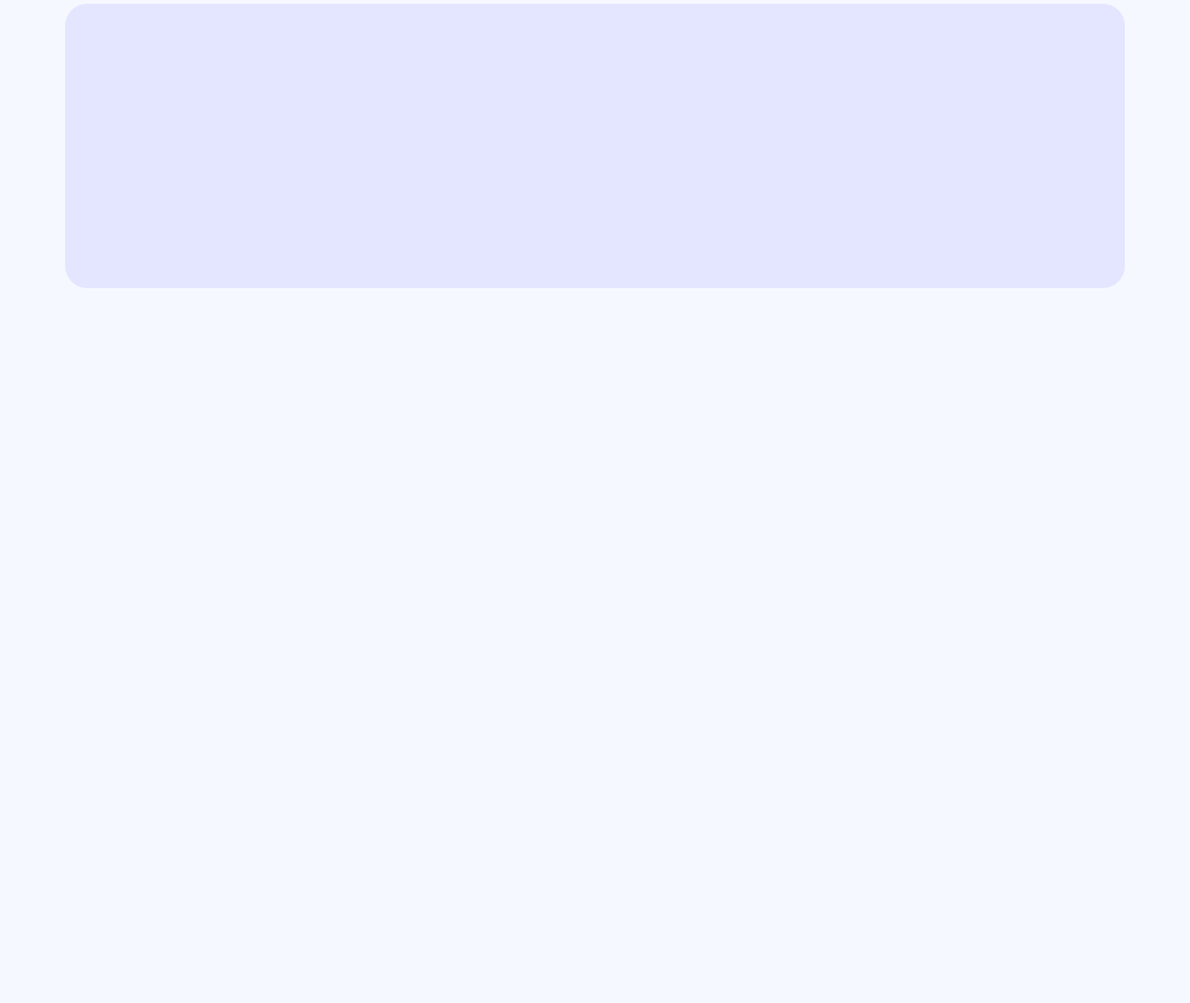
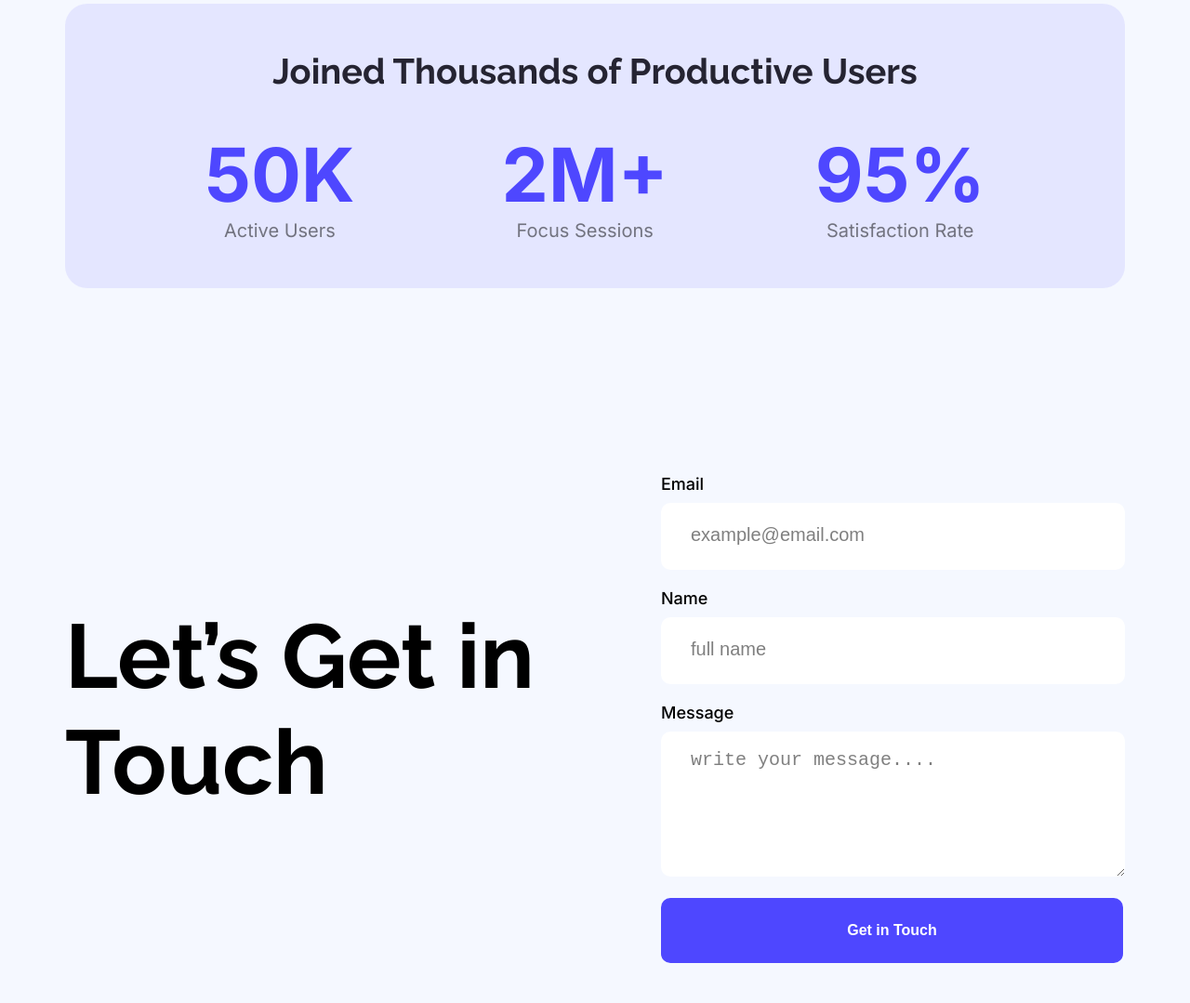
Before and after one commit to ZiauddinJim/B12A01-landing-launchpad-sz, a plain HTML site: page index.html in a window 1280 px wide. Shown: the part 1258-2337 px from the top of the page at 93% size. Before the commit the page ends 1568 px from the top, so only its background shows below. Drawn offline with Linux system fonts and the light colour scheme.

Commit message:
Touch Section

```diff
--- a/index.html
+++ b/index.html
@@ -18,6 +18,7 @@
 <body class="raleway-normal">
   <!-- Header Section -->
   <header>
+    <!-- Nav Section -->
     <nav>
       <h3 class="logo inter-normal">LOGO</h3>
       <button class="nav-btn btn-primary">Sign Up</button>
@@ -30,6 +31,7 @@
     </section>
   </header>
   <main>
+
     <!-- Action Section -->
     <section class="action-section">
       <div class="action-container">
@@ -42,9 +44,45 @@
 
     <!--  Productive Users Section -->
     <section class="productive-user-section">
+      <div class="pu">
+        <h3 class="pus-title">Joined Thousands of Productive Users</h3>
+        <div class="pus-c inter-normal">
+          <div class="pus-container">
+            <h1 class="pus-c-title">50K</h1>
+            <p class="pus-c-description">Active Users</p>
+          </div>
+          <div class="pus-container">
+            <h1 class="pus-c-title">2M+</h1>
+            <p class="pus-c-description">Focus Sessions</p>
+          </div>
+          <div class="pus-container">
+            <h1 class="pus-c-title">95%</h1>
+            <p class="pus-c-description">Satisfaction Rate</p>
+          </div>
+        </div>
+      </div>
+    </section>
+
+    <!-- Touch Section -->
+    <section class="touch-section">
+      <h1 class="ts-title">Let’s Get in Touch</h1>
+      <form action="" class="form inter-normal">
+        <div class="ts">
+          <label for="email">Email</label>
+          <input type="email" name="" id="" placeholder="example@email.com">
+        </div>
+        <div class="ts">
+          <label for="name">Name</label>
+          <input type="text" name="name" id="" placeholder="full name">
+        </div>
+        <div class="ts">
+          <label for="">Message</label>
+          <textarea name="Message" id="" placeholder="write your message...."></textarea>
+        </div>
+        <button class="btn-primary form-btn">Get in Touch</button>
+      </form>
 
     </section>
-
   </main>
   <footer>
 
--- a/styles/style.css
+++ b/styles/style.css
@@ -44,6 +44,7 @@ header {
   font-weight: 900;
 }
 nav {
+  max-width: 1140px;
   display: flex;
   justify-content: space-between;
   align-items: center;
@@ -54,8 +55,8 @@ nav {
 .nav-btn {
   width: 132px;
   height: 48px;
-  padding: 12px 36px;
 }
+
 /* Banner Section */
 .banner-section {
   margin: 0 auto;
@@ -124,4 +125,97 @@ nav {
   height: 306px;
   border-radius: 24px;
   background-color: rgba(78, 71, 255, 0.1);
+  text-align: center;
+  margin-bottom: 137px;
 }
+.pu {
+  width: 856px;
+  height: 206px;
+  margin: 0 auto;
+  padding: 50px 142px;
+}
+.pus-title {
+  color: var(--black);
+  font-size: 38px;
+  font-weight: 700;
+  margin: 0;
+  padding: 0;
+  padding-bottom: 40px;
+}
+.pus-c {
+  display: flex;
+  justify-self: center;
+  align-items: center;
+  gap: 158px;
+}
+.pus-c-title {
+  color: var(--primary-color);
+  font-size: 80px;
+  font-weight: 700;
+  margin: 0;
+  padding: 0;
+}
+.pus-c-description {
+  color: rgba(0, 0, 0, 0.5);
+  font-size: 20px;
+  font-weight: 400;
+  margin: 0;
+  padding: 0;
+}
+
+/* Touch Section */
+.touch-section {
+  display: flex;
+  justify-content: center;
+  align-items: center;
+  margin: 0 auto;
+  max-width: 1140px;
+  gap: 115px;
+  height: 632px;
+}
+.ts-title {
+  color: black;
+  font-size: 97px;
+  font-weight: 700;
+  width: 528px;
+}
+label {
+  display: block;
+  font-size: 18px;
+  font-weight: 500;
+  margin-bottom: 10px;
+  margin-top: 20px;
+}
+input {
+  width: 465px;
+  height: 70px;
+  border-radius: 10px;
+  border: none;
+  outline: none;
+  padding-left: 32px;
+}
+
+input::placeholder {
+  color: rgba(0, 0, 0, 0.5);
+  font-size: 20px;
+}
+textarea {
+  width: 465px;
+  height: 135px;
+  border-radius: 10px;
+  border: none;
+  outline: none;
+  padding-left: 32px;
+  padding-top: 19px;
+}
+textarea::placeholder {
+  color: rgba(0, 0, 0, 0.5);
+  font-size: 20px;
+}
+.form-btn {
+  width: 497px;
+  height: 70px;
+  font-size: 16px;
+  font-weight: 700;
+  margin-top: 19px;
+}
```
